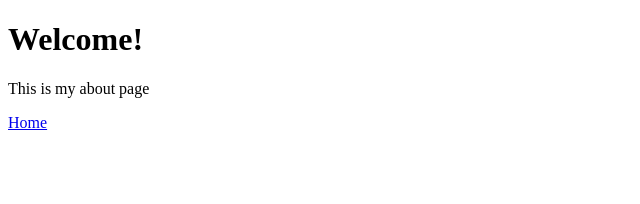
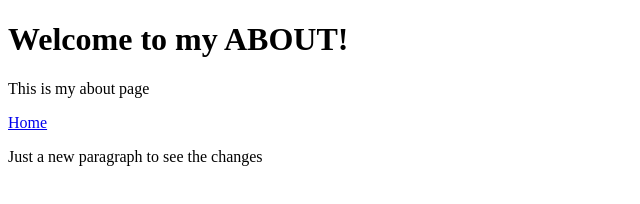
Before and after one commit to shruska/AwesomeLandingPage, a plain HTML site: page about.html in a window 1280 px wide. Shown: the whole page, without its empty margins (0-640 px from the left). Drawn offline with Linux system fonts and the light colour scheme.

Commit message:
Updated about.html
Just changed few things

```diff
--- a/about.html
+++ b/about.html
@@ -6,8 +6,9 @@
 	<title>About</title>
 </head>
 <body>
-	<h1>Welcome!</h1>
+	<h1>Welcome to my ABOUT!</h1>
 	<p>This is my about page</p>
 	<a href="index.html">Home</a>
+	<p>Just a new paragraph to see the changes</p>
 </body>
 </html>
```
